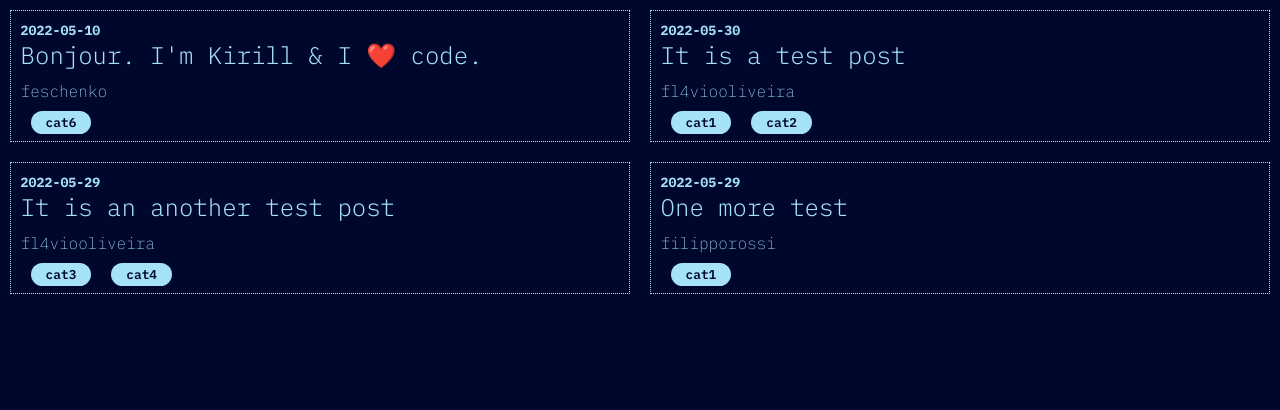
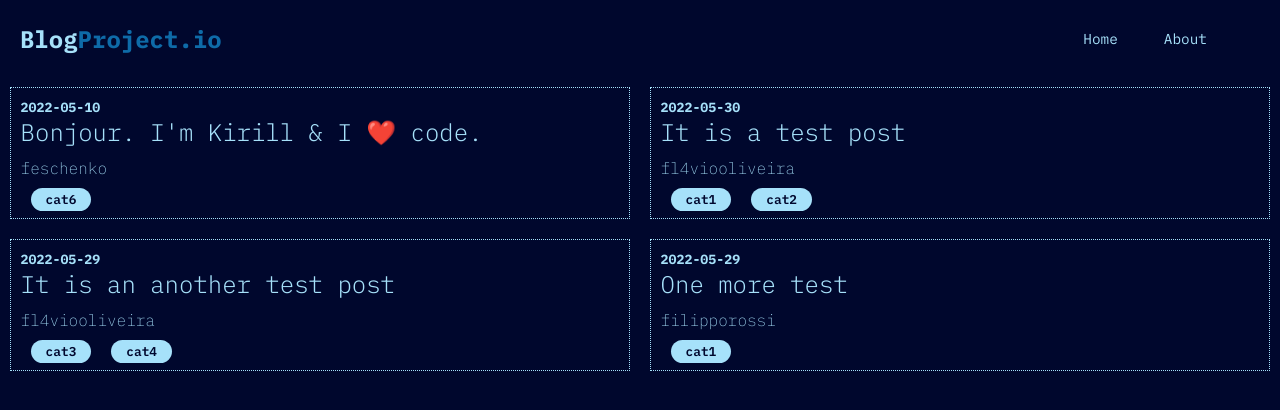
Before and after one commit to fl4viooliveira/blogproject, a Next.js app: page / in a window 1280 px wide. Shown: the top 410 px of the page. Built offline with nearby package versions, Linux system fonts and the light colour scheme.

Commit message:
:lipstick: Update Navbar style

```diff
--- /dev/null
+++ b/components/Navbar.tsx
@@ -0,0 +1,34 @@
+import Link from "next/link";
+import { useState } from "react";
+import styles from "../styles/Navbar.module.css";
+
+export default function Navbar() {
+  const [click, setClick] = useState(false);
+  const handleClick = () => setClick(!click);
+
+  return (
+    <nav className={styles.navBar}>
+      <Link href={"/"}>
+        <h1 className={styles.logo}>
+          Blog<span>Project.io</span>
+        </h1>
+      </Link>
+      <ul
+        className={
+          click ? `${styles.topMenu} ${styles.active}` : styles.topMenu
+        }
+      >
+        <Link href="/">
+          <li>Home</li>
+        </Link>
+        <Link href="/about">
+          <li>About</li>
+        </Link>
+      </ul>
+      <div
+        className={click ? `${styles.toggle} ${styles.active}` : styles.toggle}
+        onClick={handleClick}
+      ></div>
+    </nav>
+  );
+}
--- a/pages/index.tsx
+++ b/pages/index.tsx
@@ -3,10 +3,12 @@ import matter from "gray-matter";
 import Link from "next/link";
 import { GetStaticProps } from "next";
 import styles from "../styles/BlogHome.module.css";
+import Navbar from "../components/Navbar";
 
 export default function BlogHomePage({ posts }: any) {
   return (
     <div className={styles.container}>
+      <Navbar />
       <main className={styles.mainBox}>
         {posts.map((post: any) => {
           const { slug, frontmatter } = post;
--- a/styles/BlogHome.module.css
+++ b/styles/BlogHome.module.css
@@ -49,6 +49,5 @@
 @media (max-width: 900px) {
   .articleBox {
     width: 100%;
-    overflow: visible;
   }
 }
--- /dev/null
+++ b/styles/Navbar.module.css
@@ -0,0 +1,92 @@
+.navBar {
+  display: flex;
+  justify-content: space-between;
+  width: calc(100% -140px);
+  height: 77px;
+  /* margin: 0 auto; */
+}
+.logo {
+  display: flex;
+  align-items: center;
+  margin: 0 20px;
+  justify-content: center;
+  cursor: pointer;
+  color: var(--light);
+}
+.logo span {
+  color: var(--middle-light);
+  border-radius: 5px;
+}
+.topMenu {
+  display: flex;
+  list-style: none;
+  align-items: center;
+  justify-content: flex-end;
+  margin-right: 50px;
+  width: 100%;
+}
+.topMenu li {
+  margin: 0 23px;
+  font-size: 0.9rem;
+  cursor: pointer;
+}
+.toggle {
+  background-image: url(../public/icons/hamburger.svg);
+  background-size: 33px;
+  background-position: center;
+  background-repeat: no-repeat;
+  cursor: pointer;
+  width: 23px;
+  height: 23px;
+  margin: auto 20px;
+  display: none;
+}
+.toggle.active {
+  background-image: url(../public/icons/cross.svg);
+  background-size: 23px;
+  background-position: center;
+  background-repeat: no-repeat;
+  cursor: pointer;
+  width: 23px;
+  height: 23px;
+  margin: auto 20px;
+  display: none;
+}
+@media (max-width: 900px) {
+  .navbar {
+    position: relative;
+  }
+  .toggle {
+    display: block;
+  }
+  .toggle.active {
+    display: block;
+    z-index: 999;
+  }
+  .topMenu {
+    visibility: hidden;
+    position: fixed;
+    top: 0;
+    left: 0;
+    width: 100%;
+    height: 100%;
+    background-color: var(--middle-dark);
+    display: flex;
+    flex-direction: column;
+    justify-content: center;
+    align-items: center;
+  }
+  .topMenu li {
+    font-size: 29px;
+    margin: 20px 0;
+  }
+  .topMenu.active {
+    visibility: visible;
+  }
+  @media (max-width: 500px) {
+    .navBar {
+      width: calc(100% - 20px);
+      margin: 10px auto;
+    }
+  }
+}
--- a/styles/globals.css
+++ b/styles/globals.css
@@ -1,17 +1,16 @@
-@import url('https://fonts.googleapis.com/css2?family=IBM+Plex+Mono:ital,wght@0,100;0,200;0,300;0,400;0,500;0,600;0,700;1,100;1,200;1,300;1,400;1,500;1,600;1,700&display=swap');
+@import url("https://fonts.googleapis.com/css2?family=IBM+Plex+Mono:ital,wght@0,100;0,200;0,300;0,400;0,500;0,600;0,700;1,100;1,200;1,300;1,400;1,500;1,600;1,700&display=swap");
 
 :root {
   --dark: #00072d;
-  --midle-dark: #001c55;
+  --middle-dark: #001c55;
   --main-color: #0a2472;
-  --midle-light: #0e6ba8;
+  --middle-light: #0e6ba8;
   --light: #a6e1fa;
 }
 
 body {
   background-color: var(--dark);
   color: var(--light);
-
 }
 a {
   color: inherit;
@@ -22,5 +21,5 @@ a {
   margin: 0;
   box-sizing: border-box;
   padding: 0;
-  font-family: 'IBM Plex Mono', monospace;
+  font-family: "IBM Plex Mono", monospace;
 }
```
Also changed, not shown: public/icons/cross.svg (added), public/icons/hamburger.svg (added).
